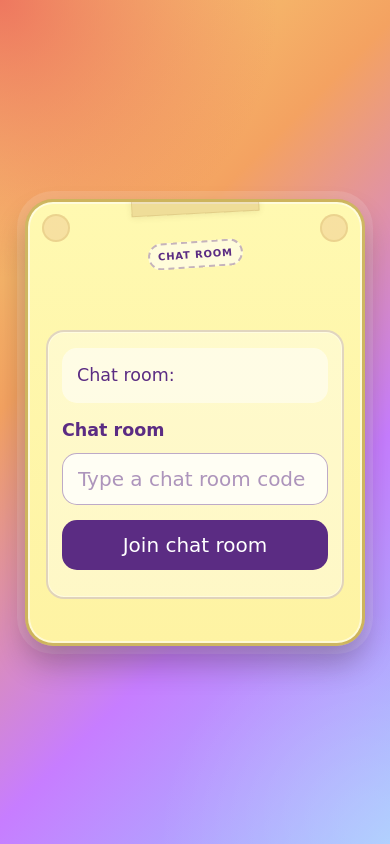
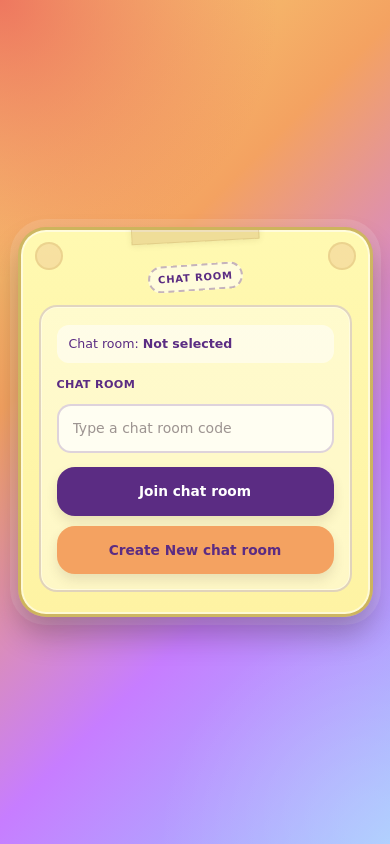
Before and after one commit to Nellyojay/mysticky, a React (Vite) app: page / in a window 390 px wide. Built offline with nearby package versions, Linux system fonts and the light colour scheme; no server answers.

Commit message:
Refactor HTML title, enhance App component logic, and improve CSS styles for better layout and responsiveness

```diff
--- a/index.html
+++ b/index.html
@@ -1,13 +1,16 @@
 <!doctype html>
 <html lang="en">
+
 <head>
   <meta charset="UTF-8" />
   <link rel="icon" type="image/svg+xml" href="/favicon.svg" />
   <meta name="viewport" content="width=device-width, initial-scale=1.0" />
-    <title>stickerweb</title>
+  <title>mystickynote</title>
 </head>
+
 <body>
   <div id="root"></div>
   <script type="module" src="/src/main.tsx"></script>
 </body>
+
 </html>
--- a/src/App.tsx
+++ b/src/App.tsx
@@ -1,7 +1,8 @@
 import { useEffect, useState } from 'react'
 import { generateCityToken, getPhoneToken, PHONE_TOKEN_KEY } from './services/getToken'
-import { chatRoomExists, getLatestMessage, saveMessage } from './services/messages'
+import { chatRoomExists, getLatestMessage, saveMessage, TABLE_NAME } from './services/messages'
 import './styles/sticker-card.css'
+import { supabase } from './lib/supabase'
 
 const LOCKOUT_MS = 3 * 60 * 60 * 1000
 
@@ -21,14 +22,10 @@ function App() {
   const [countdown, setCountdown] = useState('')
   const [response, setResponse] = useState<'yes' | 'no' | null>(null)
   const [showInput, setShowInput] = useState(false)
+  const [chatRoom, setChatRoom] = useState(() => getPhoneToken())
   const [chatRoomInput, setChatRoomInput] = useState(() => getPhoneToken())
-  const [chatRoom, setChatRoom] = useState(() => getPhoneToken())
   const [roomError, setRoomError] = useState('')
-
-  useEffect(() => {
-    const hasReceiver = Boolean(chatRoom && chatRoom !== 'unknown-phone')
-    setShowInput(hasReceiver)
-  }, [chatRoom])
+  console.log('okudi')
 
   useEffect(() => {
     if (!sentAt) {
@@ -76,6 +73,9 @@ function App() {
   }
 
   useEffect(() => {
+    const hasReceiver = Boolean(chatRoom && chatRoom !== 'unknown-phone')
+    setShowInput(hasReceiver)
+
     const loadLatest = async () => {
       try {
         const latest = await getLatestMessage(chatRoom)
@@ -97,31 +97,11 @@ function App() {
     void loadLatest()
   }, [chatRoom])
 
-  const handleYes = async () => {
-    setResponse('yes')
-    try {
-      await saveMessage('yes')
-      console.log('Phone token used:', getPhoneToken())
-    } catch (error) {
-      console.error('Failed to save yes response:', error)
-    }
-  }
-
-  const handleNo = async () => {
-    setResponse('no')
-    try {
-      await saveMessage('no')
-      console.log('Phone token used:', getPhoneToken())
-    } catch (error) {
-      console.error('Failed to save no response:', error)
-    }
-  }
-
   const openReceiverLink = async () => {
     const nextRoom = chatRoomInput.trim() || chatRoom
     if (!nextRoom) {
       setRoomError('Please enter a chat room first.')
-      return
+      return false;
     }
 
     try {
@@ -129,12 +109,12 @@ function App() {
 
       if (!exists) {
         setRoomError('This chat room does not exist yet. Please create a new one or try another room.')
-        return
+        return false;
       }
     } catch (error) {
       console.error('Failed to verify chat room:', error)
       setRoomError('Could not verify this chat room right now.')
-      return
+      return false;
     }
 
     setRoomError('')
@@ -143,13 +123,17 @@ function App() {
     localStorage.setItem(PHONE_TOKEN_KEY, nextRoom)
     setShowInput(true)
     window.location.href = `https://nellyojay.github.io/mysticky/?chatroom=${encodeURIComponent(nextRoom)}`
+    return true;
   }
 
   const joinChatRoom = async () => {
     const nextRoom = chatRoomInput.trim()
 
     if (!nextRoom) {
+      const openChat = await openReceiverLink()
+      if (!openChat) {
         setRoomError('Please enter a chat room to join.')
+      }
       return
     }
 
@@ -157,7 +141,15 @@ function App() {
       const exists = await chatRoomExists(nextRoom)
 
       if (!exists) {
-        setRoomError('This chat room does not exist. Please create a new one or try another room.')
+        setRoomError('This chat room does not exist, continue to create new chat room')
+        const { error } = await supabase
+          .from(TABLE_NAME)
+          .insert({ chat_room: nextRoom, time_past: null });
+
+        if (error) {
+          console.log(error)
+          setRoomError("Error creating new Chat room. Please try again.")
+        }
         return
       }
     } catch (error) {
@@ -178,8 +170,6 @@ function App() {
     setChatRoomInput(nextRoom)
     setChatRoom(nextRoom)
     localStorage.setItem(PHONE_TOKEN_KEY, nextRoom)
-    setShowInput(true)
-    window.location.href = `https://nellyojay.github.io/mysticky/?chatroom=${encodeURIComponent(nextRoom)}`
   }
 
   return (
@@ -195,92 +185,33 @@ function App() {
         <div className="paper-tape" />
         <div className="sticker-tag">{chatRoom || 'chat room'}</div>
 
-        {response === 'yes' && (
-          <div className="flex flex-col items-center gap-4 py-4 text-center text-[#5b2c83]">
-            <div className="text-5xl">😊</div>
-            <div className="text-2xl font-bold">Yaaayy 😊 0786911950</div>
-            <p className="text-lg text-[#4d3b2d]">
+        {response === 'yes' ? (
+          <div className="status-panel status-panel--yes">
+            <div className="emoji">😊</div>
+            <div className="status-title">Yaaayy 😊 0786911950</div>
+            <p className="status-copy">
               Call me some time so we can make plans 😊
             </p>
           </div>
-        )}
-
-        {response === 'no' && (
-          <div className="flex flex-col items-center gap-4 py-6 text-center text-[#5b2c83]">
-            <div className="text-5xl">😭</div>
-            <p className="text-lg leading-relaxed text-[#4d3b2d]">
+        ) : response === 'no' ? (
+          <div className="status-panel status-panel--no">
+            <div className="emoji">😭</div>
+            <p className="status-copy">
               eh maama nawe Nakamate😭😭. Anyway kale, I respect your decision.
               <br />
               <br />
               I hope you have a great day😊 kasta u ate enough cake😊
             </p>
           </div>
-        )}
+        ) : null}
 
-        {!response && (
+        <div className="message-layout">
+          {savedMessage ? (
             <>
-            <h1 className="message-title">
-              {savedMessage ?? ''}
-            </h1>
-
-            {!savedMessage && (
-              <div className="note-box">
-                <div className="mb-3 rounded-xl bg-white/50 p-3 text-sm text-[#5b2c83]">
-                  Chat room: <strong>{chatRoom}</strong>
-                </div>
-
-                {!showInput && (
-                  <>
-                    <div className="mb-3 flex flex-col gap-2">
-                      <label className="text-sm font-bold text-[#5b2c83]">Chat room</label>
-                      <input
-                        value={chatRoomInput}
-                        onChange={(event) => {
-                          setChatRoomInput(event.target.value)
-                          if (roomError) setRoomError('')
-                        }}
-                        placeholder="Type a chat room code"
-                        className="rounded-xl border border-[#5b2c83]/40 bg-white/80 px-3 py-2 text-[#5b2c83] outline-none"
-                      />
-
-                      {roomError && (
-                        <p className="text-xs font-medium text-red-600">{roomError}</p>
-                      )}
-                    </div>
-
-                    <div className="mb-3 grid grid-cols-1 gap-2 sm:grid-cols-2">
-                      <button
-                        type="button"
-                        className="rounded-xl bg-[#5b2c83] px-4 py-2 font-bold text-white"
-                        onClick={joinChatRoom}
-                      >
-                        Join chat room
-                      </button>
-
-                      <button
-                        type="button"
-                        className="hidden rounded-xl bg-[#f4a261] px-4 py-2 font-bold text-[#5b2c83]"
-                        onClick={createNewChatRoom}
-                      >
-                        New chat room
-                      </button>
-                    </div>
-
-                    <button
-                      type="button"
-                      className="hidden w-full rounded-xl border border-[#5b2c83] bg-transparent px-4 py-2 font-bold text-[#5b2c83]"
-                      onClick={openReceiverLink}
-                    >
-                      Open this chat room
-                    </button>
-                  </>
-                )}
-
-              </div>
-            )}
+              <h1 className="message-title">{savedMessage}</h1>
 
               {showInput && (
-              <>
+                <div className="composer-box">
                   <textarea
                     value={inputValue}
                     onChange={(event) => setInputValue(event.target.value)}
@@ -294,26 +225,43 @@ function App() {
                   <button type="button" className="send-btn" onClick={handleSend}>
                     Send a little note
                   </button>
-              </>
-            )}
-
-            {false && (
-              <div className="mt-6 flex flex-col items-center gap-4">
-                <div className="response-box">{savedMessage}</div>
-                <div className="button-row">
-                  <button type="button" className="yes-btn" onClick={handleYes}>
-                    Yeah alright 💃🏽
-                  </button>
-                  <button type="button" className="no-btn" onClick={handleNo}>
-                    No thank you 😅
-                  </button>
-                </div>
                 </div>
               )}
 
               {countdown && <div className="countdown">{countdown}</div>}
             </>
+          ) : (
+            <div className="note-box">
+              <div className="room-badge">
+                Chat room: <strong>{chatRoom || 'Not selected'}</strong>
+              </div>
+
+              <div className="join-panel">
+                <label className="field-label">Chat room</label>
+                <input
+                  value={chatRoomInput}
+                  onChange={(event) => {
+                    setChatRoomInput(event.target.value)
+                    if (roomError) setRoomError('')
+                  }}
+                  placeholder="Type a chat room code"
+                  className="room-input"
+                />
+
+                {roomError && <p className="error-text">{roomError}</p>}
+
+                <div className="button-grid">
+                  <button type="button" className="primary-btn" onClick={joinChatRoom}>
+                    Join chat room
+                  </button>
+                  <button type="button" className="secondary-btn" onClick={createNewChatRoom}>
+                    Create New chat room
+                  </button>
+                </div>
+              </div>
+            </div>
           )}
+        </div>
       </div>
     </main>
   )
--- a/src/index.css
+++ b/src/index.css
@@ -4,7 +4,7 @@
   font-family: 'Segoe UI', Tahoma, Geneva, Verdana, sans-serif;
   line-height: 1.5;
   font-weight: 400;
-  font-size: 20px;
+  font-size: 14px;
   color: #3e2d38;
   background: #f7d77a;
   font-synthesis: none;
--- a/src/services/messages.ts
+++ b/src/services/messages.ts
@@ -2,7 +2,7 @@ import { supabase } from '../lib/supabase'
 import type { StickerMessage } from '../types/supabase'
 import { getPhoneToken } from './getToken'
 
-const TABLE_NAME = 'anonymous'
+export const TABLE_NAME = 'anonymous'
 
 export async function chatRoomExists(chatRoom: string): Promise<boolean> {
   const trimmedRoom = chatRoom.trim()
@@ -41,7 +41,7 @@ export async function getLatestMessage(chat_room: string) {
     .maybeSingle()
 
   if (error && error.code !== 'PGRST116') {
-    console.error('Failed to load latest message:', error)
+    console.error('Failed to load latest:', error)
     throw error
   }
 
--- a/src/styles/sticker-card.css
+++ b/src/styles/sticker-card.css
@@ -86,18 +86,46 @@ body {
   animation: stickerFloat 2.5s ease-in-out infinite;
 }
 
+.message-layout {
+  display: flex;
+  flex-direction: column;
+  gap: 18px;
+}
+
 .message-title {
   color: #5b2c83;
   font-size: clamp(1.6rem, 2vw, 2rem);
-  margin: 18px 0;
+  margin: 0;
   line-height: 1.3;
   letter-spacing: 0.5px;
-  padding-bottom: 12px;
+  padding-bottom: 8px;
+}
+
+.status-panel {
+  display: flex;
+  flex-direction: column;
+  align-items: center;
+  gap: 12px;
+  padding: 18px 10px;
+  text-align: center;
+  color: #5b2c83;
+}
+
+.status-panel--yes .status-title {
+  font-size: clamp(1.5rem, 2.3vw, 2.2rem);
+  font-weight: 800;
+}
+
+.status-copy {
+  margin: 0;
+  color: #4d3b2d;
+  font-size: 1.05rem;
+  line-height: 1.6;
 }
 
 .note-box {
-  margin: 18px 0 22px;
-  padding: 16px 14px 12px;
+  margin: 0;
+  padding: 18px 16px 16px;
   background: rgba(255, 255, 255, 0.38);
   border: 2px solid rgba(91, 44, 131, 0.18);
   border-radius: 18px;
@@ -105,10 +133,32 @@ body {
   box-shadow: inset 0 0 0 1px rgba(255, 255, 255, 0.4);
 }
 
+.room-badge {
+  margin-bottom: 14px;
+  padding: 10px 12px;
+  border-radius: 12px;
+  background: rgba(255, 255, 255, 0.54);
+  color: #5b2c83;
+  font-size: 0.9rem;
+}
+
+.join-panel {
+  display: flex;
+  flex-direction: column;
+  gap: 10px;
+}
+
+.field-label {
+  font-size: 0.8rem;
+  font-weight: 800;
+  color: #5b2c83;
+  letter-spacing: 0.03em;
+  text-transform: uppercase;
+}
+
+.room-input,
 textarea {
   width: 100%;
-  min-height: 100px;
-  resize: vertical;
   border: 2px solid rgba(91, 44, 131, 0.2);
   border-radius: 14px;
   padding: 12px 14px;
@@ -118,36 +168,76 @@ textarea {
   outline: none;
 }
 
+.room-input:focus,
 textarea:focus {
   border-color: rgba(91, 44, 131, 0.5);
   box-shadow: 0 0 0 3px rgba(158, 197, 254, 0.35);
 }
 
-.small-note {
-  margin-top: 12px;
-  color: rgba(33, 15, 15, 0.45);
-  font-size: 0.875rem;
-  line-height: 1.6;
+textarea {
+  min-height: 100px;
+  resize: vertical;
 }
 
+.error-text {
+  margin: 0;
+  color: #b42318;
+  font-size: 0.78rem;
+  font-weight: 700;
+}
+
+.button-grid {
+  display: grid;
+  grid-template-columns: repeat(2, minmax(0, 1fr));
+  gap: 10px;
+  margin-top: 4px;
+}
+
+.primary-btn,
+.secondary-btn,
+.ghost-btn,
 .send-btn,
 .yes-btn,
 .no-btn {
   border: none;
-  padding: 14px 28px;
+  padding: 14px 16px;
   border-radius: 18px;
-  font-size: 1rem;
+  font-size: 0.98rem;
   font-weight: 700;
   cursor: pointer;
   transition: transform 0.25s ease, box-shadow 0.25s ease;
   box-shadow: 0 6px 12px rgba(77, 59, 45, 0.12);
 }
 
+.primary-btn {
+  background: #5b2c83;
+  color: white;
+}
+
+.secondary-btn {
+  background: #f4a261;
+  color: #5b2c83;
+}
+
+.ghost-btn {
+  width: 100%;
+  background: transparent;
+  border: 1px solid rgba(91, 44, 131, 0.45);
+  color: #5b2c83;
+}
+
 .send-btn {
   width: 100%;
-  margin-top: 12px;
+  margin-top: 8px;
   background: rgba(104, 94, 3, 0.55);
   color: white;
+}
+
+.small-note {
+  margin: 4px 0 0;
+  color: rgba(33, 15, 15, 0.45);
+  font-size: 0.875rem;
+  line-height: 1.6;
 }
 
 .button-row {
@@ -169,37 +259,40 @@ textarea:focus {
   box-shadow: 0 8px 20px rgba(238, 66, 102, 0.25);
 }
 
+.primary-btn:hover,
+.secondary-btn:hover,
+.ghost-btn:hover,
 .send-btn:hover,
 .yes-btn:hover,
 .no-btn:hover {
-  transform: translateY(-4px) scale(1.04);
+  transform: translateY(-3px) scale(1.02);
 }
 
+.primary-btn:active,
+.secondary-btn:active,
+.ghost-btn:active,
 .send-btn:active,
 .yes-btn:active,
 .no-btn:active {
-  transform: scale(0.95);
-}
-
-.response-box {
-  margin-top: 8px;
-  padding: 16px 18px;
-  border-radius: 16px;
-  background: rgba(255, 255, 255, 0.7);
-  border: 2px solid rgba(91, 44, 131, 0.18);
-  color: #4a2b46;
-  font-size: 1rem;
-  line-height: 1.6;
-  box-shadow: 0 8px 16px rgba(91, 44, 131, 0.08);
-  transform: rotate(-1deg);
+  transform: scale(0.98);
 }
 
 .countdown {
-  margin-top: 18px;
+  margin-top: 4px;
   font-size: 0.75rem;
   color: #5b2c83;
   font-weight: 700;
   letter-spacing: 0.04em;
+}
+
+@media (max-width: 480px) {
+  .button-grid {
+    grid-template-columns: 1fr;
+  }
+
+  .sticker-card {
+    padding: 34px 18px 22px;
+  }
 }
 
 .sticker-card--celebrate {
```
Lines whose indentation alone changed are shown as unchanged.
